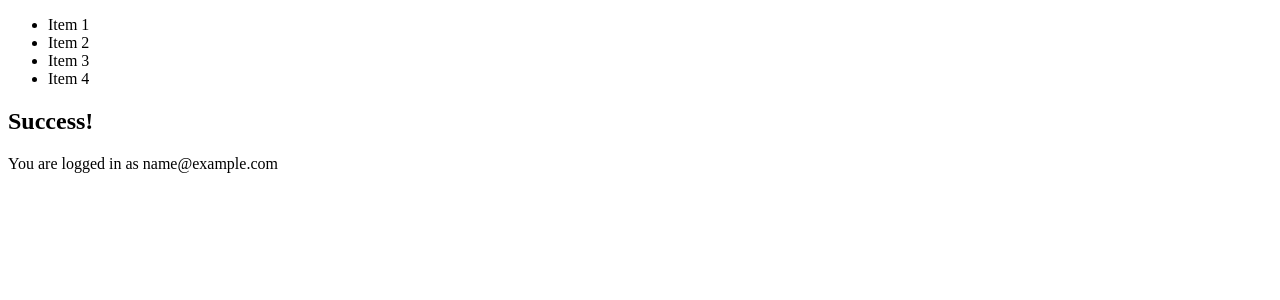
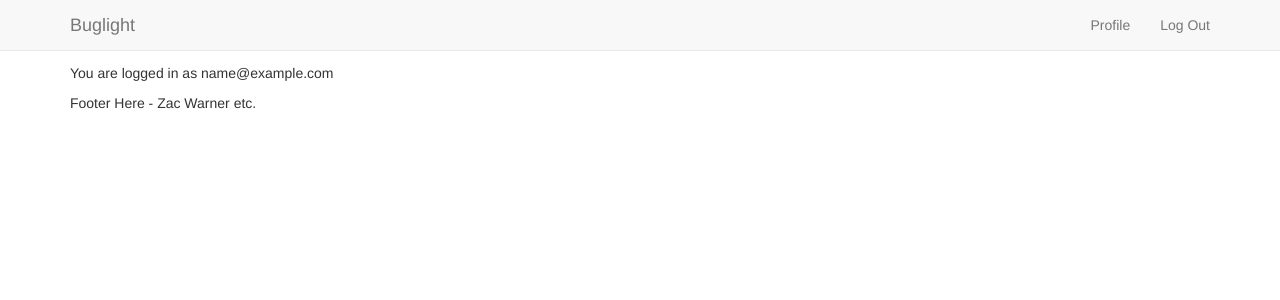
Before and after one commit to geminerald/buglight, a Django app: page /accounts/profile/ in a window 1280 px wide. Shown: the top 300 px of the page. Run offline with Django 3.2, Linux system fonts and the light colour scheme; the visitor is signed in with stand-in values (Sample User, id 1); some libraries are stand-ins or nearby versions.

Commit message:
added more content to base html from course documents

```diff
--- a/buglight/urls.py
+++ b/buglight/urls.py
@@ -15,11 +15,9 @@
 """
 from django.conf.urls import url, include
 from django.contrib import admin
-from home.views import index
 from accounts import urls as account_urls
 
 urlpatterns = [
     url(r'^admin/', admin.site.urls),
-    url(r'^$', index, name= "home" ),
     url(r'^accounts/', include(account_urls)),
 ]
--- a/templates/base.html
+++ b/templates/base.html
@@ -1,3 +1,4 @@
+{% load staticfiles %}
 <!DOCTYPE html>
 <html lang="en">
 <head>
@@ -5,20 +6,53 @@
     <meta name="viewport" content="width=device-width, initial-scale=1.0">
     <meta http-equiv="X-UA-Compatible" content="ie=edge">
     <title>Buglight</title>
+    <link rel="stylesheet" href="https://cdnjs.cloudflare.com/ajax/libs/bootswatch/3.3.7/cerulean/bootstrap.min.css">
+    <link rel="stylesheet" href="{% static 'css/custom.css' %}">
+    <script src="https://cdnjs.cloudflare.com/ajax/libs/jquery/3.2.1/jquery.min.js"></script>
+    <script src="https://cdnjs.cloudflare.com/ajax/libs/twitter-bootstrap/3.3.7/js/bootstrap.min.js"></script>
 </head>
 <body>
-    <nav>
-    <ul>
-    <li>Item 1</li>
-    <li>Item 2</li>
-    <li>Item 3</li>
-    <li>Item 4</li>
-    </ul>
+    <!-- Fixed masthead -->
+    <nav class="navbar navbar-masthead navbar-default navbar-fixed-top">
+        <div class="container">
+            <div class="navbar-header">
+                <button type="button" class="navbar-toggle collapsed" data-toggle="collapse" data-target="#navbar" aria-expanded="false" aria-controls="navbar">
+                    <span class="sr-only">Toggle navigation</span>
+                    <span class="icon-bar"></span>
+                    <span class="icon-bar"></span>
+                    <span class="icon-bar"></span>
+                </button>
+                <a class="navbar-brand" href="/">Buglight</a>
+            </div>
+            <div id="navbar" class="navbar-collapse collapse">
+                <ul class="nav navbar-nav navbar-right">
+                    {% if user.is_authenticated %}
+                        <li><a href="{% url 'profile' %}">Profile</a></li>
+                        <li><a href="{% url 'logout' %}">Log Out</a></li>
+                    {%  else %}
+                        <li><a href="{% url 'register' %}">Register</a></li>
+                        <li><a href="{% url 'login' %}">Log In</a></li>
+                    {% endif %}
+                </ul>
+            </div>
+        </div>
     </nav>
-
-    {% block content %}
-
-    {% endblock %}
-
+    {% if messages %}
+        <div class="alert alert-success">
+            <div class="messages">
+                {% for message in messages %}
+                    {{ message }}
+                {% endfor %}
+            </div>
+        </div>
+    {% endif %}
+    <div class="container">
+        {% block content %} {% endblock %}
+    </div>
+    <footer>
+        <div class="container">
+            <p>Footer Here - Zac Warner etc.</p>
+        </div>
+    </footer>
 </body>
 </html>
```
Also changed, not shown: buglight/settings.py (line endings or trailing spaces).
